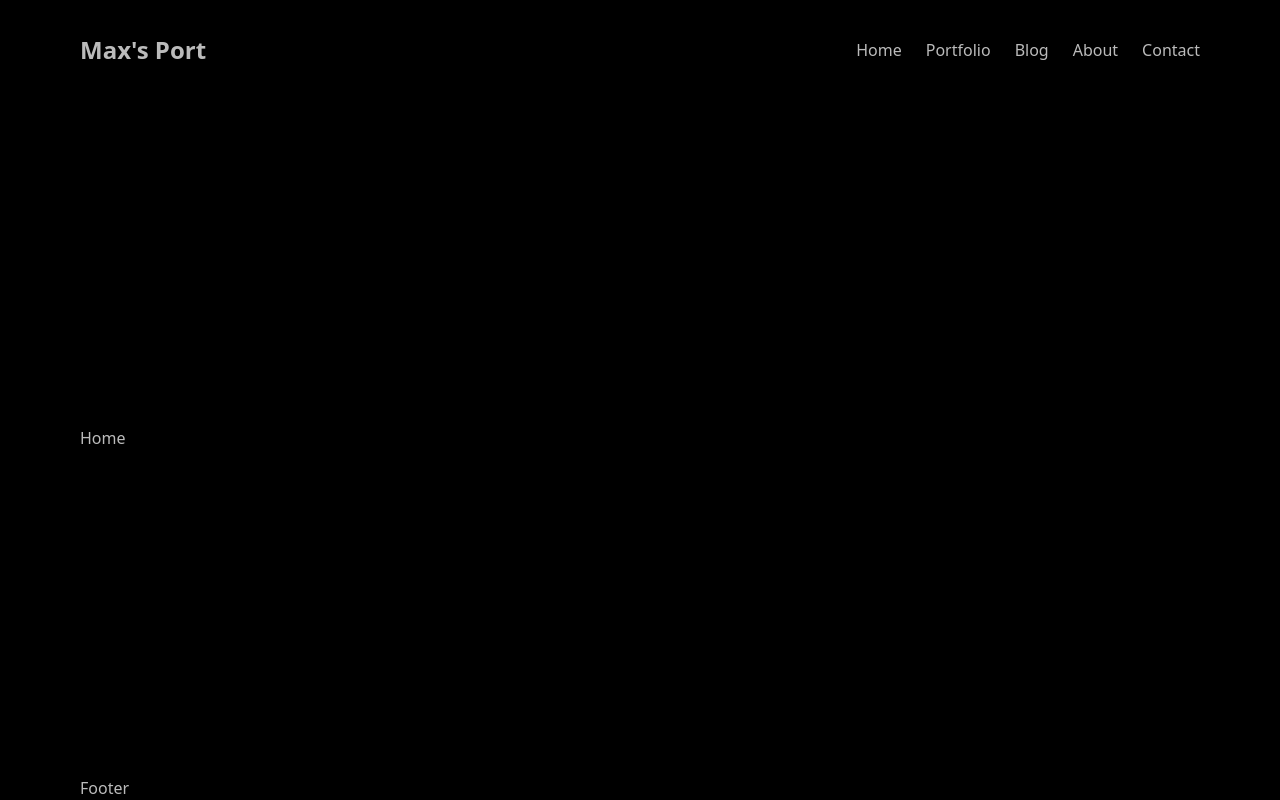
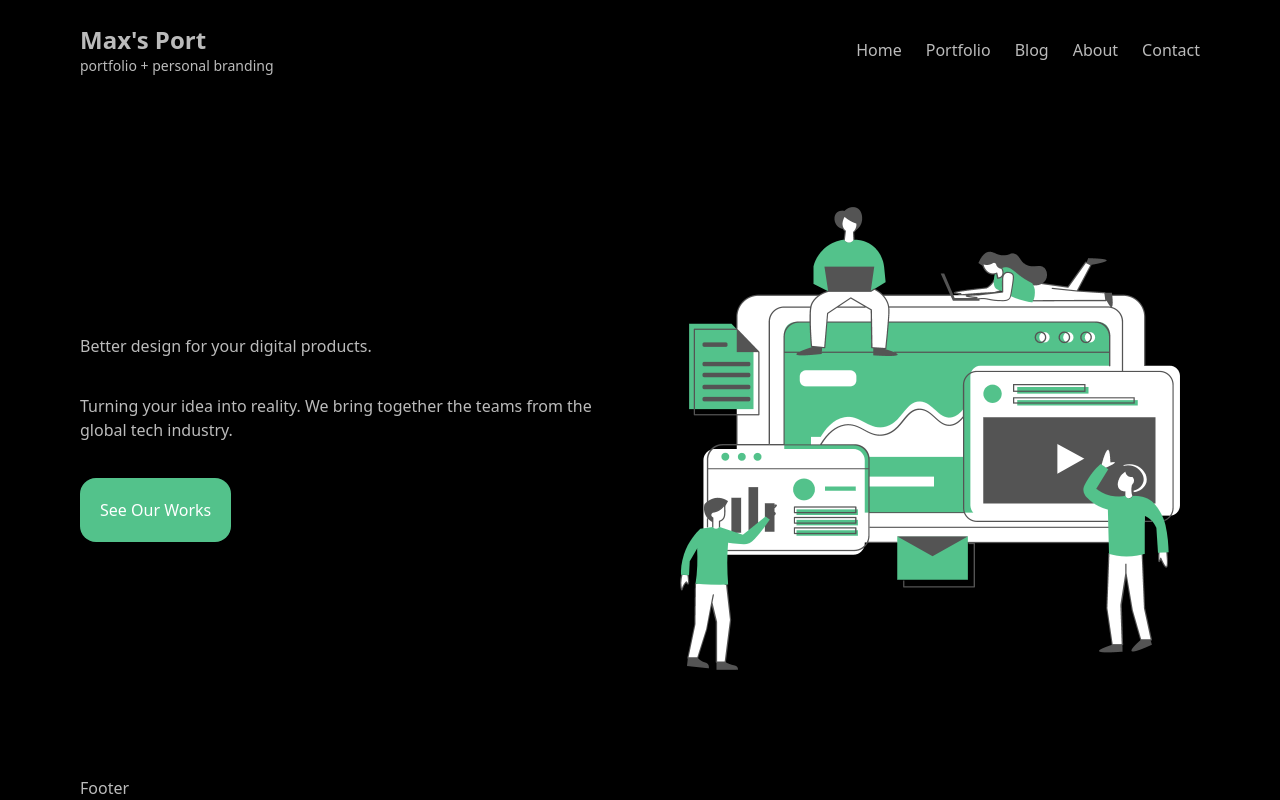
Before and after one commit to jehovah-son/Max-s-Port, a Next.js app: page / in a window 1280 px wide. Built offline with nearby package versions, Linux system fonts and the light colour scheme.

Commit message:
Add About and Contact pages; enhance Home page layout and content

```diff
--- a/src/app/about/page.tsx
+++ b/src/app/about/page.tsx
@@ -0,0 +1,5 @@
+import React from "react";
+
+export default function About() {
+  return <div>About</div>;
+}
--- a/src/app/contact/page.tsx
+++ b/src/app/contact/page.tsx
@@ -0,0 +1,5 @@
+import React from "react";
+
+export default function Contact() {
+  return <div>Contact</div>;
+}
--- a/src/app/page.tsx
+++ b/src/app/page.tsx
@@ -1,9 +1,27 @@
 import Image from "next/image";
+import Button from "@/component/button/Button";
+import Hero from "@/../public/hero.png";
 
 export default function Home() {
   return (
-    <div>
-      <h1>Home</h1>
+    <div className="flex items-center gap-20">
+      <div className="flex-1 flex flex-col gap-9 ">
+        <h1 className="">Better design for your digital products.</h1>
+        <p className="">
+          Turning your idea into reality. We bring together the teams from the
+          global tech industry.
+        </p>
+        <Button href="/portfolio" text="See Our Works" />
+      </div>
+      <div className="flex-1">
+        <Image
+          src={Hero}
+          alt="Hero Image"
+          width={500}
+          height={500}
+          className="object-cover "
+        />
+      </div>
     </div>
   );
 }
--- /dev/null
+++ b/src/component/button/Button.tsx
@@ -0,0 +1,19 @@
+import Link from "next/link";
+
+interface Props {
+  href: string;
+  text: string;
+}
+
+export default function Button({ href, text }: Props) {
+  return (
+    <Link href={href}>
+      <button
+        className=" p-5 cursor-pointer bg-[#53c28b] border-none text-white w-max rounded-2xl
+       "
+      >
+        {text}
+      </button>
+    </Link>
+  );
+}
--- a/src/component/navbar/Navbar.tsx
+++ b/src/component/navbar/Navbar.tsx
@@ -38,8 +38,13 @@ export default function Navbar() {
     <section className="">
       <div className="flex justify-center md:justify-between items-center h-[100px]">
         {/* Logo */}
-        <div className=" text-2xl font-bold  text-center md:text-left hover:text-[#53c28b] ">
-          <Link href="/">Max&apos;s Port</Link>
+        <div className=" hover:text-[#53c28b] ">
+          <Link href="/">
+            <h1 className="text-2xl font-bold  text-center md:text-left">
+              Max&apos;s Port
+            </h1>
+            <p className="text-sm">portfolio + personal branding</p>
+          </Link>
         </div>
 
         {/* Navigation Links - hidden on mobile, flex on md+ */}
```
